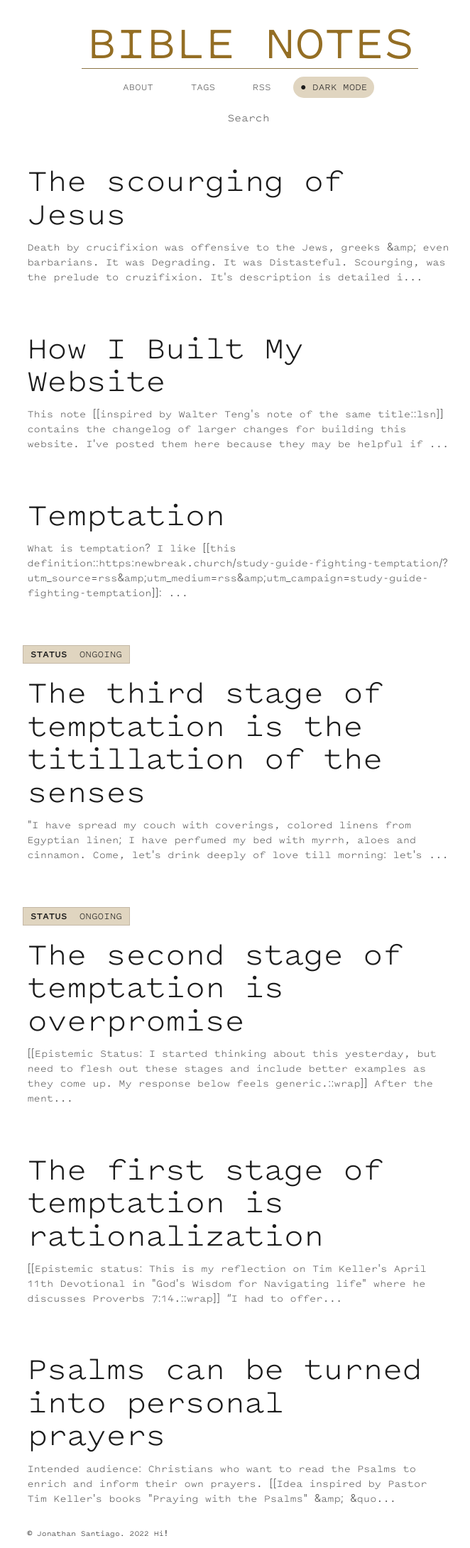
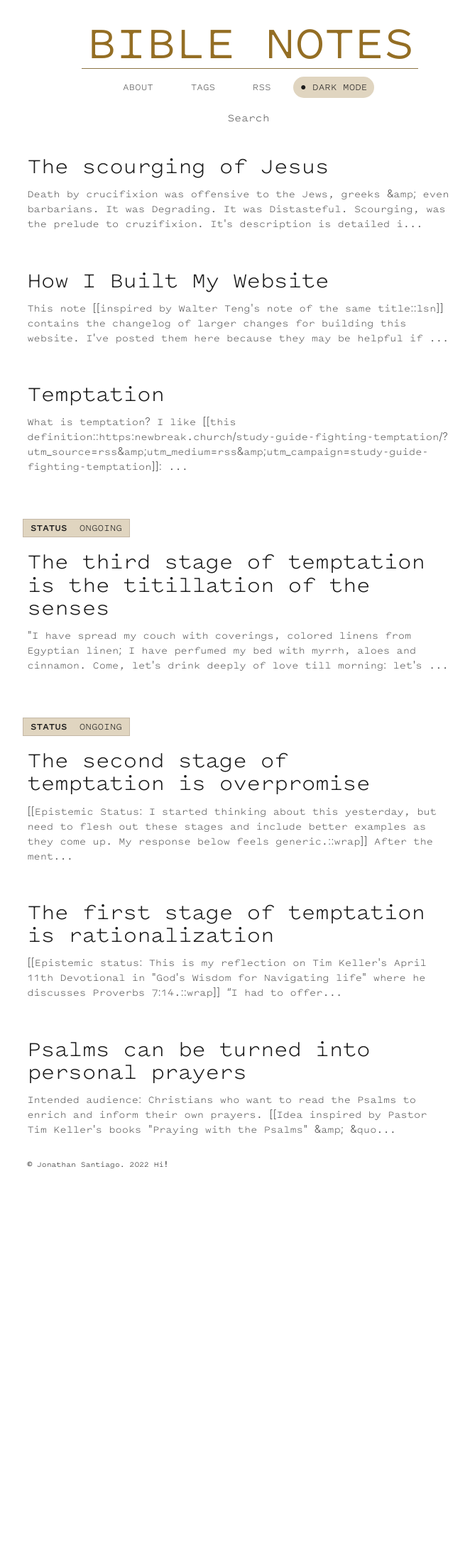
Before and after one commit to jsantiago611/digital-garden-master, a Jekyll site: the page built from index.md, in a window 1280 px wide. Shown: the whole page at 71% size, without its empty margins (298-960 px from the left). Built offline with Jekyll 4.4.1, drawn with Linux system fonts in a browser that asks for light colours; after the commit the page ends 1661 px from its top, so only the background shows below that.

Commit message:
size of feed title

```diff
--- a/assets/css/Style.css
+++ b/assets/css/Style.css
@@ -2805,18 +2805,18 @@ a.button-block {
     font-family:  var(--font-family-serif);
     font-weight: 400;
     letter-spacing: var(--letter-spacing-tight);
-    font-size: 35px;
+    font-size: 20px;
     line-height: 1;
     /*border-bottom: 1px solid var(--c-card-text);*/
     padding-bottom: 0;
     margin-bottom: 1.5rem;
 
     @media(min-width: 300px)and (max-width:1499px) {
-      font-size: calc(35px + (49 - 35) * ( 100vw - 300px) / ( 1500 - 300))
+      font-size: calc(20px + (35 - 20) * ( 100vw - 300px) / ( 1500 - 300))
     }
 
     @media(min-width: 1500px) {
-      font-size: 49px;
+      font-size: 35px;
     }
 }
 
```
